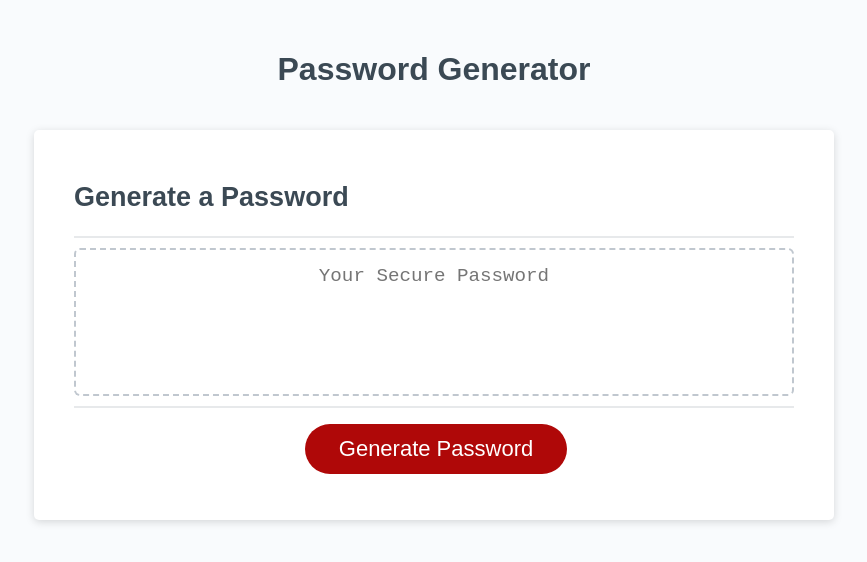
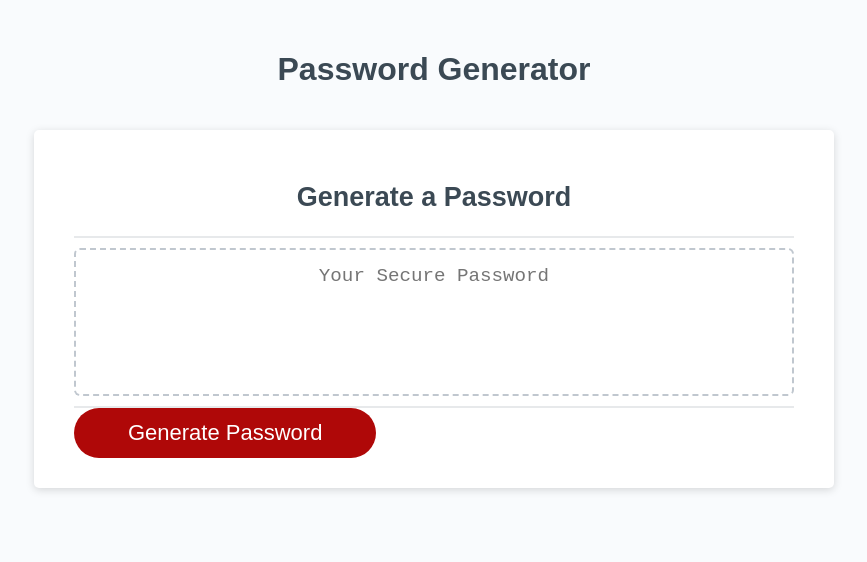
Before and after one commit to kylegavinsimone/JavaScript-Password-Generator, a plain HTML site: page Develop/index.html in a window 1280 px wide. Shown: the whole page, without its empty margins (206-1073 px from the left). Drawn offline with Linux system fonts and the light colour scheme.

Commit message:
creating notes to self on what is needed so i can keep track of what i have added and still need to

```diff
--- a/Develop/style.css
+++ b/Develop/style.css
@@ -54,7 +54,11 @@ header {
   min-height: 100px;
 }
 
-.card-footer {
+h2 {
+  text-align: center;
+}
+
+.making {
   text-align: center;
 }
 
@@ -72,6 +76,7 @@ header {
   clear: both;
 }
 
+
 .btn {
   border: none;
   background-color: hsl(360, 91%, 36%);
@@ -82,9 +87,8 @@ header {
   display: inline-block;
   font-size: 22px;
   line-height: 22px;
-  margin: 16px 16px 16px 20px;
+  width: 8cm;
   padding: 14px 34px;
-  text-align: center;
   cursor: pointer;
 }
 
```
Also changed, not shown: Develop/script.js (+16 -0 lines).
